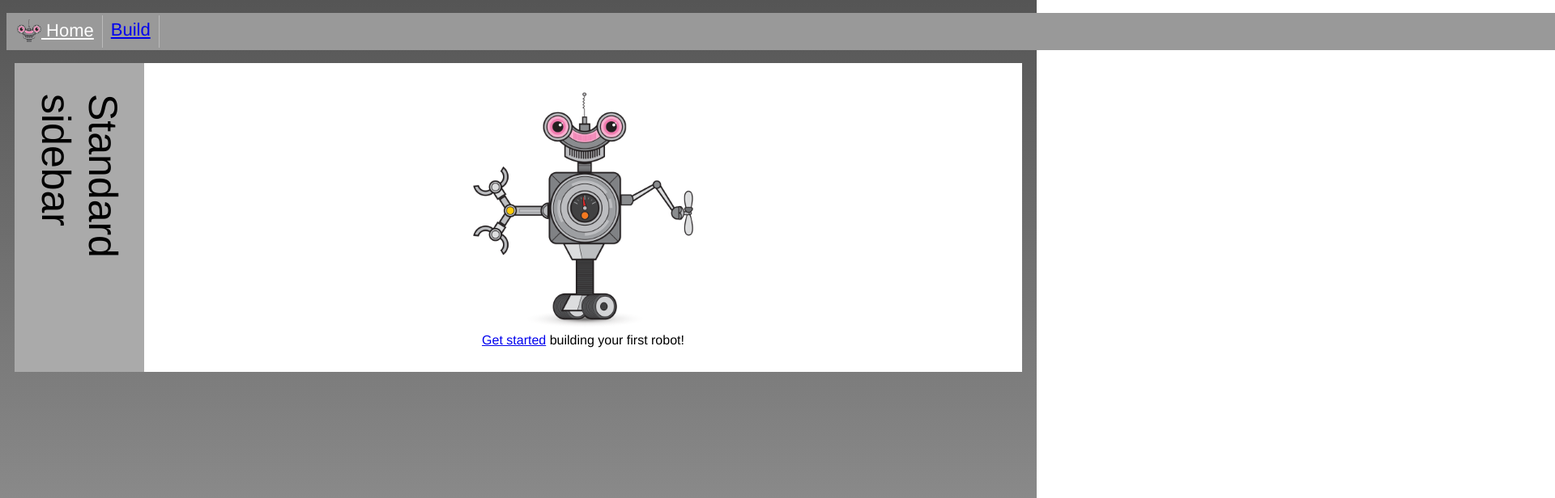
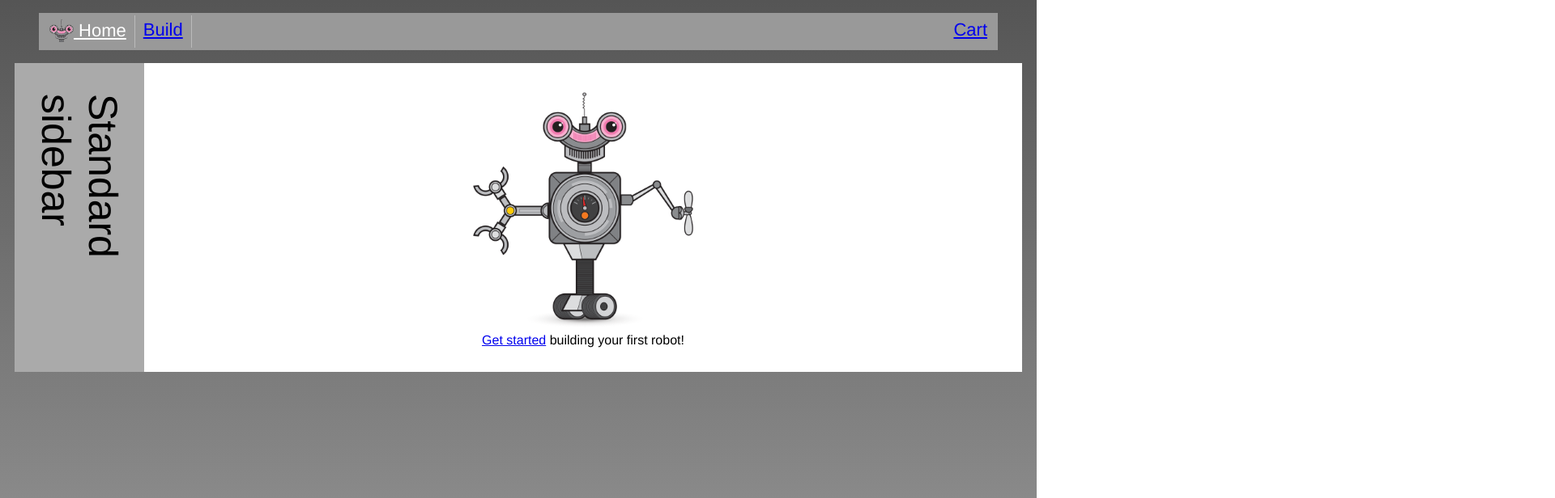
Before and after one commit to jasperkennis/learning-vue-2, a Vue app in the folder build-a-bot/: page / in a window 1280 px wide. Shown: the top 616 px of the page at 81% size, 1920 px wide, since content can reach past the window. Built offline with nearby package versions, Linux system fonts and the light colour scheme.

Commit message:
fix header width

```diff
--- a/build-a-bot/src/App.vue
+++ b/build-a-bot/src/App.vue
@@ -61,7 +61,7 @@ main {
 header {
   background-color: #999;
   margin: 0 auto;
-  width: 11184px;
+  width: 1184px;
 }
 
 ul {
```
